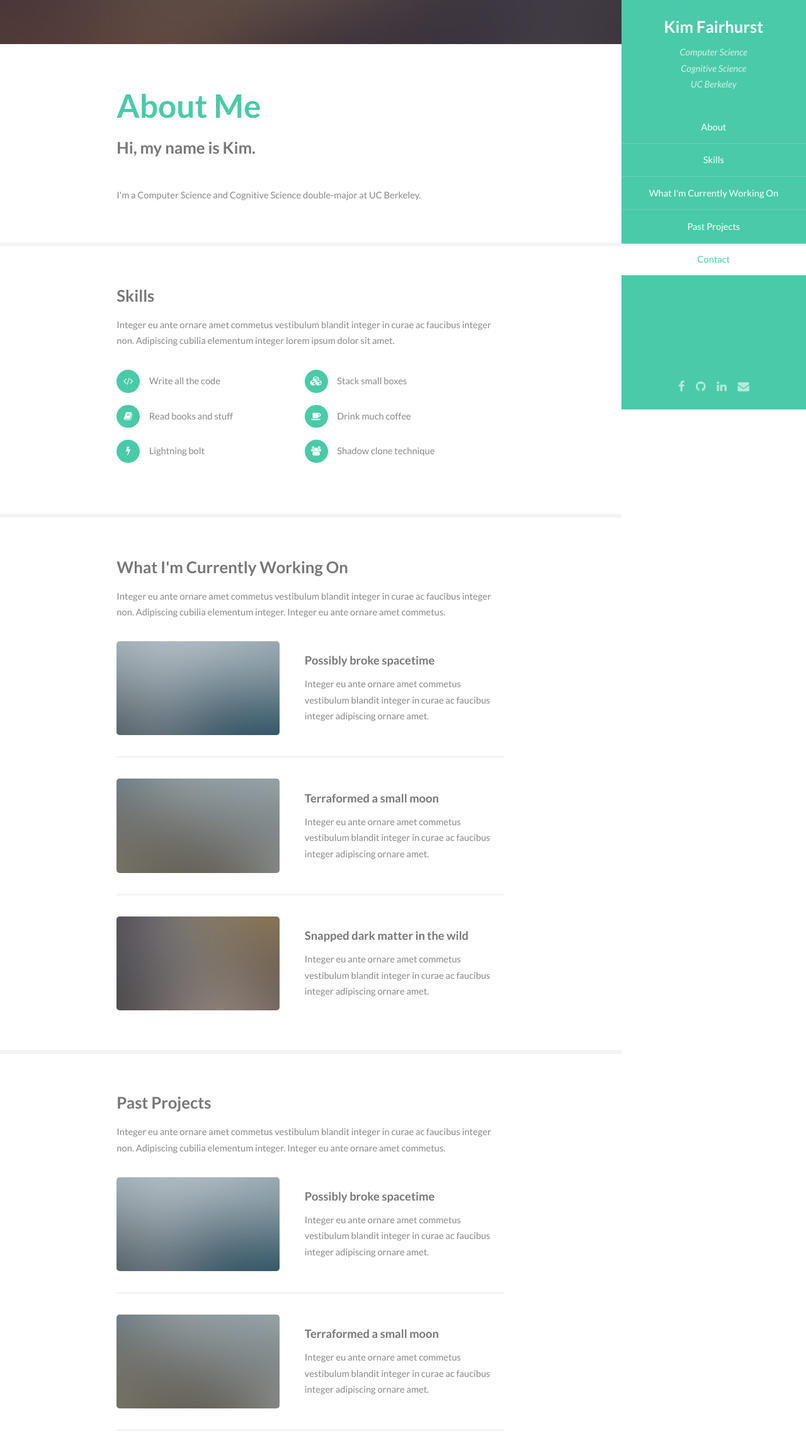
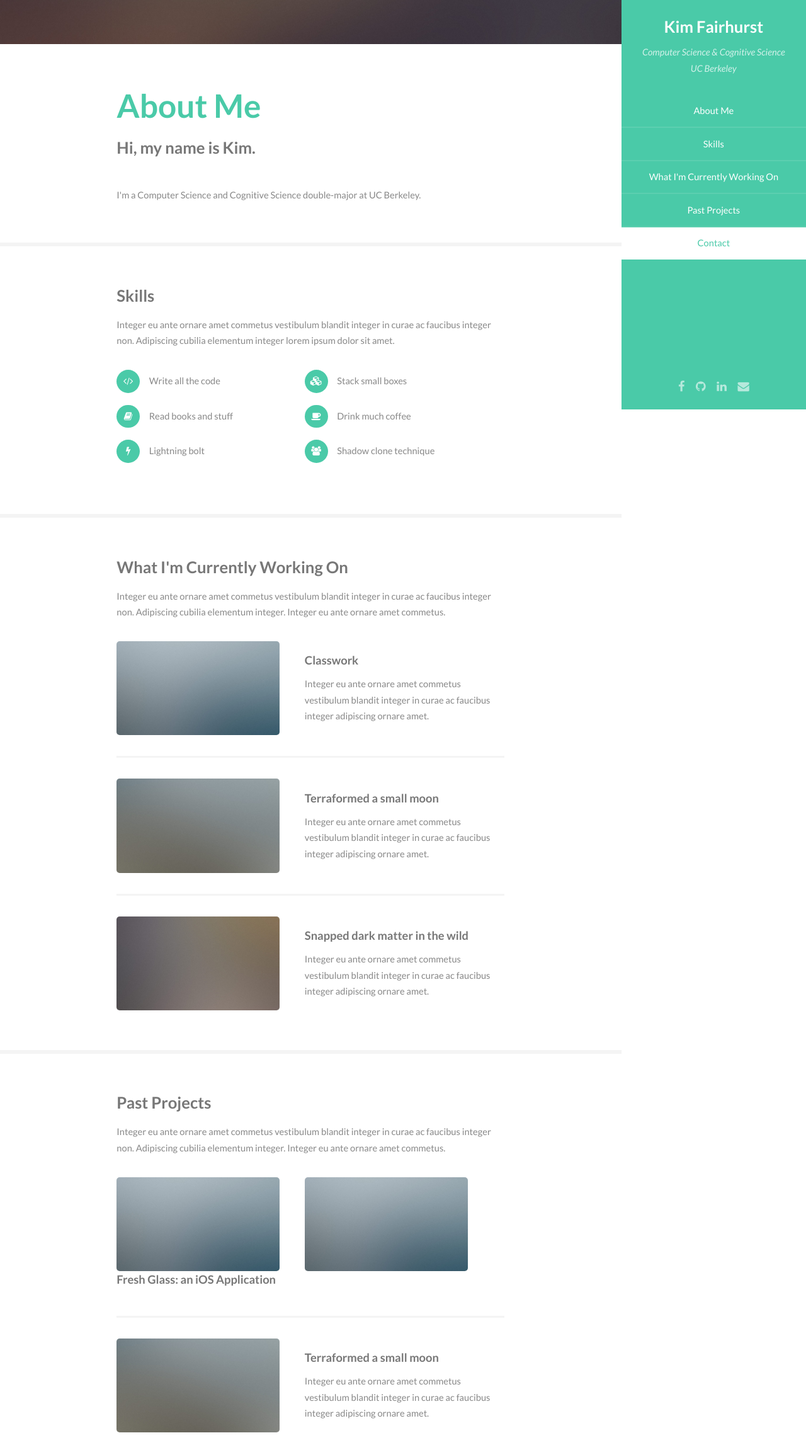
Before and after one commit to kimfairhurst/kimfairhurst.github.io, a plain HTML site: page index.html in a window 1280 px wide. Shown: the part 150-2452 px from the top of the page at 63% size. Drawn offline with Linux system fonts and the light colour scheme.

Commit message:
Fresh Glass App

```diff
--- a/index.html
+++ b/index.html
@@ -18,13 +18,12 @@
 				<header>
 					<span class="image avatar"><img src="images/avatar.jpg" alt="" /></span>
 					<h1 id="logo"><a href="#">Kim Fairhurst</a></h1>
-					<p>Computer Science<br />
-						Cognitive Science</br>
+					<p>Computer Science & Cognitive Science</br>
 						UC Berkeley</p>
 				</header>
 				<nav id="nav">
 					<ul>
-						<li><a href="#one" class="active">About</a></li>
+						<li><a href="#one" class="active">About Me</a></li>
 						<li><a href="#two">Skills</a></li>
 						<li><a href="#three">What I'm Currently Working On</a></li>
 						<li><a href="#four">Past Projects</a></li>
@@ -85,7 +84,7 @@
 										<article>
 											<a href="#" class="image"><img src="images/pic01.jpg" alt="" /></a>
 											<div class="inner">
-												<h4>Possibly broke spacetime</h4>
+												<h4>Classwork</h4>
 												<p>Integer eu ante ornare amet commetus vestibulum blandit integer in curae ac faucibus integer adipiscing ornare amet.</p>
 											</div>
 										</article>
@@ -114,10 +113,16 @@
 									<p>Integer eu ante ornare amet commetus vestibulum blandit integer in curae ac faucibus integer non. Adipiscing cubilia elementum integer. Integer eu ante ornare amet commetus.</p>
 									<div class="features">
 										<article>
-											<a href="#" class="image"><img src="images/pic01.jpg" alt="" /></a>
+										<a href="#freshglass" rel="meshMaker" class="fancybox image featured"><img src="images/pic01.jpg" alt="" /></a>
+										<div id="freshglass" style="width:500px;height:500px;overflow:no;display:none;">
+											<h3>Mesh Maker</h3>
+											<a href="https://www.hackster.io/team-fresh-glass/fresh-glass-1b5235?ref=user&ref_id=5398&offset=0" target="_blank">Hackster Page</a><p>
+											Fresh Glass is an iOS Application implemented with Kinoma JS and written in JavaScript. It works as a remote control for a simulated connected window device capable of changing its tint and display image. It was developed as a class project for CS 160: User Interfaces in Spring 2015.</p>
+										</div>
+											<a href="#freshglass" class="image"><img src="images/pic01.jpg" alt="" /></a>
 											<div class="inner">
-												<h4>Possibly broke spacetime</h4>
-												<p>Integer eu ante ornare amet commetus vestibulum blandit integer in curae ac faucibus integer adipiscing ornare amet.</p>
+												<h4>Fresh Glass: an iOS Application</h4>
+												<p></p>
 											</div>
 										</article>
 										<article>
```
